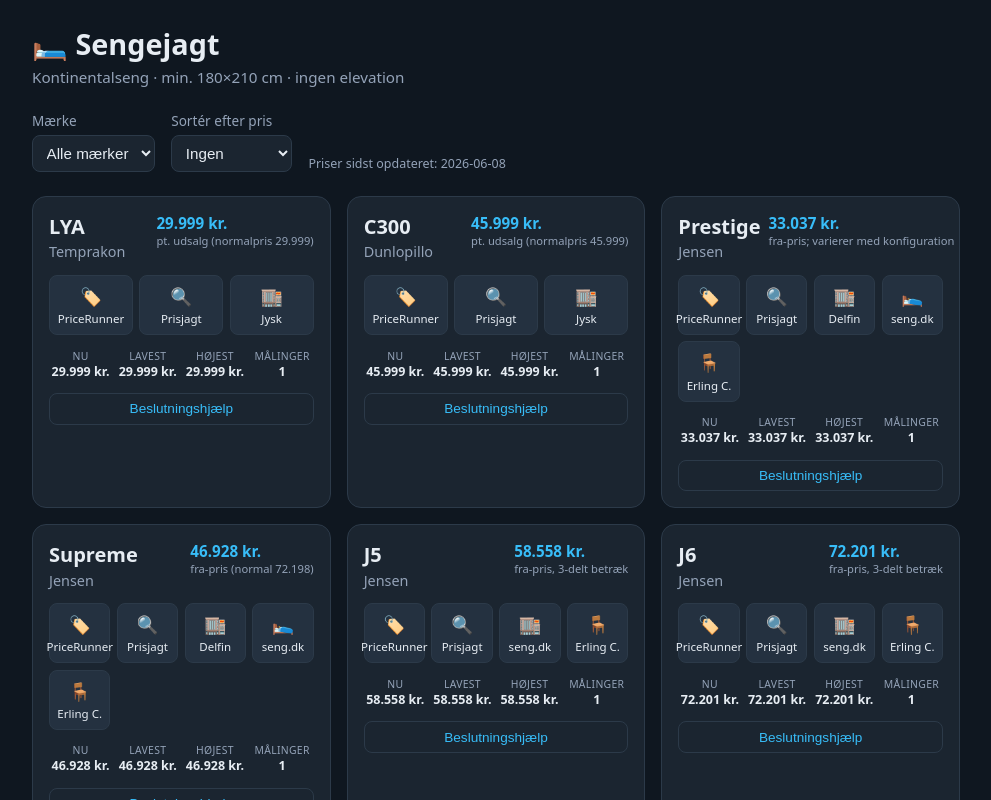
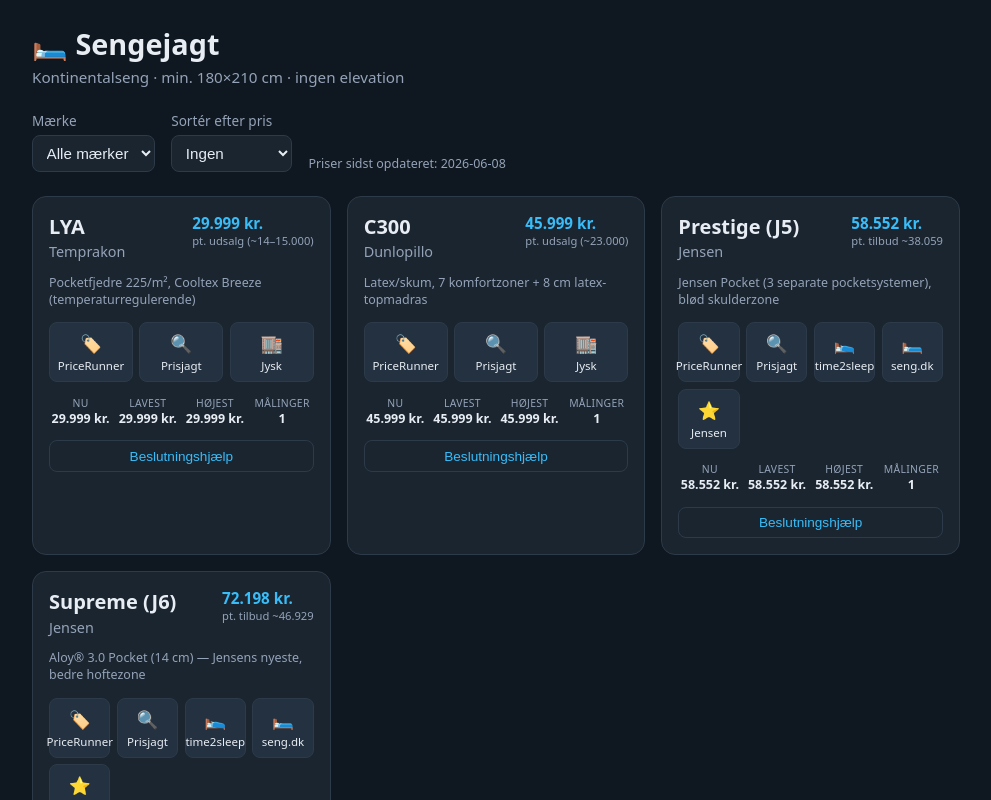
Before and after one commit to TroelsHelboJensen/Sengejagt, a React (Vite) app: page / in a window 1280 px wide. Shown: the top 800 px of the page, without its empty margins (144-1135 px from the left). Built offline with nearby package versions, Linux system fonts and the light colour scheme.

Commit message:
consolidate jensen j5/j6 into prestige/supreme, fix jensen url, add spring specs and time2sleep

```diff
--- a/src/components/BedCard.jsx
+++ b/src/components/BedCard.jsx
@@ -45,6 +45,8 @@
         </span>
       </header>
 
+      {bed.spring && <p className="card__spec">{bed.spring}</p>}
+
       <LinkButtons links={bed.links} />
 
       <PriceHistory series={seriesFor(bed.id)} />
--- a/src/data/beds.js
+++ b/src/data/beds.js
@@ -7,9 +7,12 @@
 //   - Ingen elevation
 //
 // Priser vedligeholdes MANUELT i src/data/price-history.json (ét snapshot
-// pr. måling). Automatisk scraping viste sig upålidelig: Jysk blokerer bots,
-// og seng.dk renderer priser client-side (SPA). Derfor er priserne her
-// researchede "fra/list"-priser pr. 2026-06-08 og bruges som basis.
+// pr. måling). Tallene her er "normal/list"-priser for 180×210 pr.
+// 2026-06-08; aktuelle tilbud står i `note`. Automatisk scraping er opgivet
+// (Jysk blokerer bots, seng.dk/time2sleep er SPA'er).
+//
+// NB: Jensen J5 = Prestige og J6 = Supreme (samme seng, to navne) — derfor
+// kun én post pr. model.
 //
 // `links` er en liste af pris-/forhandler-links der vises som ikon-knapper.
 
@@ -32,19 +35,7 @@
   url: `https://www.prisjagt.dk/search?search=${encodeURIComponent(query)}`,
 })
 
-const forhandler = (label, url) => ({ label, icon: '🏬', url })
-
-// Browse-links til de to forhandlere brugeren foretrækker (fører Jensen).
-const sengDkJensen = {
-  label: 'seng.dk',
-  icon: '🛌',
-  url: 'https://www.seng.dk/brands/jensen/jensen-kontinentalseng',
-}
-const erlingJensen = {
-  label: 'Erling C.',
-  icon: '🪑',
-  url: 'https://erling-christensen.dk/shop/jensen-senge-458c1.html',
-}
+const link = (label, icon, url) => ({ label, icon, url })
 
 export const beds = [
   {
@@ -52,12 +43,14 @@
     model: 'LYA',
     brand: 'Temprakon',
     retailer: 'Jysk',
-    note: 'pt. udsalg (normalpris 29.999)',
+    spring: 'Pocketfjedre 225/m², Cooltex Breeze (temperaturregulerende)',
+    note: 'pt. udsalg (~14–15.000)',
     links: [
       priceRunner('Temprakon LYA'),
       prisjagt('Temprakon LYA'),
-      forhandler(
+      link(
         'Jysk',
+        '🏬',
         'https://jysk.dk/sovevaerelse/kontinentalsenge/kontinentalseng-180x210cm-temprakon-lya-graa-42',
       ),
     ],
@@ -67,80 +60,62 @@
     model: 'C300',
     brand: 'Dunlopillo',
     retailer: 'Jysk',
-    note: 'pt. udsalg (normalpris 45.999)',
+    spring: 'Latex/skum, 7 komfortzoner + 8 cm latex-topmadras',
+    note: 'pt. udsalg (~23.000)',
     links: [
       priceRunner('Dunlopillo C300'),
       prisjagt('Dunlopillo C300'),
-      forhandler(
+      link(
         'Jysk',
+        '🏬',
         'https://jysk.dk/sovevaerelse/kontinentalsenge/kontinentalseng-180x210-dunlopillo-c300-graa-32',
       ),
     ],
   },
   {
     id: 'prestige',
-    model: 'Prestige',
+    model: 'Prestige (J5)',
     brand: 'Jensen',
-    retailer: 'Delfin Sengecenter',
-    note: 'fra-pris; varierer med konfiguration',
+    retailer: 'time2sleep / seng.dk',
+    spring: 'Jensen Pocket (3 separate pocketsystemer), blød skulderzone',
+    note: 'pt. tilbud ~38.059',
     links: [
       priceRunner('Jensen Prestige'),
       prisjagt('Jensen Prestige'),
-      forhandler(
-        'Delfin',
-        'https://www.delfinsengecenter.dk/jensen-prestige-kontinental180x210',
+      link('time2sleep', '🛌', 'https://time2sleep.dk/collections/jensen'),
+      link(
+        'seng.dk',
+        '🛏️',
+        'https://www.seng.dk/product/xn_01_020_020_003_180x210_02/jensen-j5-kontinentalseng-180x210-cm-med-3-delt-betraek',
       ),
-      sengDkJensen,
-      erlingJensen,
+      link(
+        'Jensen',
+        '⭐',
+        'https://jensen-beds.com/dk/senge/prestige-sc21/kontinental/',
+      ),
     ],
   },
   {
     id: 'supreme',
-    model: 'Supreme',
+    model: 'Supreme (J6)',
     brand: 'Jensen',
-    retailer: 'Delfin Sengecenter',
-    note: 'fra-pris (normal 72.198)',
+    retailer: 'time2sleep / seng.dk',
+    spring: 'Aloy® 3.0 Pocket (14 cm) — Jensens nyeste, bedre hoftezone',
+    note: 'pt. tilbud ~46.929',
     links: [
       priceRunner('Jensen Supreme'),
       prisjagt('Jensen Supreme'),
-      forhandler(
-        'Delfin',
-        'https://www.delfinsengecenter.dk/jensen-supreme-kontinental-180x210',
+      link(
+        'time2sleep',
+        '🛌',
+        'https://time2sleep.dk/products/jensen-supreme-kontinental-180x210',
       ),
-      sengDkJensen,
-      erlingJensen,
-    ],
-  },
-  {
-    id: 'j5',
-    model: 'J5',
-    brand: 'Jensen',
-    retailer: 'seng.dk',
-    note: 'fra-pris, 3-delt betræk',
-    links: [
-      priceRunner('Jensen J5 kontinental'),
-      prisjagt('Jensen J5'),
-      forhandler(
+      link(
         'seng.dk',
-        'https://www.seng.dk/product/xn_01_020_020_003_180x210_02/jensen-j5-kontinentalseng-180x210-cm-med-3-delt-betraek',
-      ),
-      erlingJensen,
-    ],
-  },
-  {
-    id: 'j6',
-    model: 'J6',
-    brand: 'Jensen',
-    retailer: 'seng.dk',
-    note: 'fra-pris, 3-delt betræk',
-    links: [
-      priceRunner('Jensen J6 kontinental'),
-      prisjagt('Jensen J6'),
-      forhandler(
-        'seng.dk',
+        '🛏️',
         'https://www.seng.dk/product/xn_01_020_020_004_180x210_02/jensen-j6-kontinentalseng-180x210-cm-med-3-delt-betraek',
       ),
-      erlingJensen,
+      link('Jensen', '⭐', 'https://jensen-beds.com/dk/'),
     ],
   },
 ]
--- a/src/data/price-history.json
+++ b/src/data/price-history.json
@@ -5,10 +5,8 @@
       "prices": {
         "lya": 29999,
         "c300": 45999,
-        "prestige": 33037,
-        "supreme": 46928,
-        "j5": 58558,
-        "j6": 72201
+        "prestige": 58552,
+        "supreme": 72198
       }
     }
   ]
--- a/src/index.css
+++ b/src/index.css
@@ -113,6 +113,13 @@
   color: var(--accent);
   white-space: nowrap;
   font-size: 0.95rem;
+}
+
+.card__spec {
+  margin: 0;
+  font-size: 0.78rem;
+  color: var(--muted);
+  line-height: 1.35;
 }
 
 .card__links {
```
